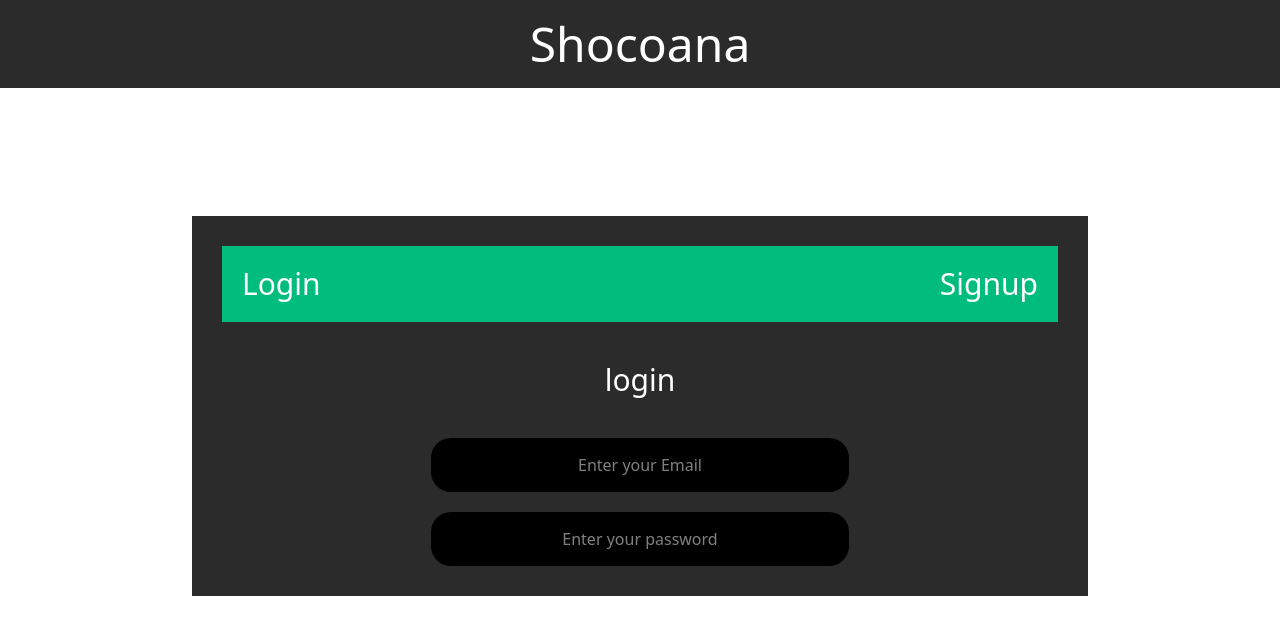
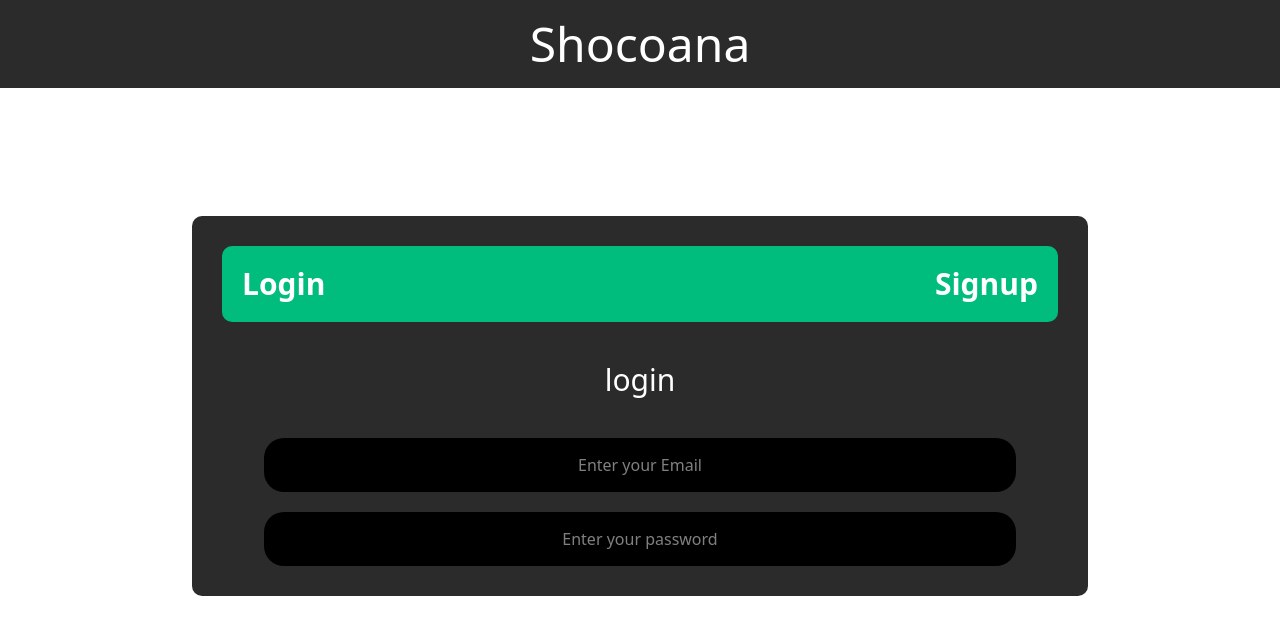
Before and after one commit to nima-ne/shocoana, a React (Vite) app: page /shocoana/login in a window 1280 px wide. Shown: the top 634 px of the page. Built offline with nearby package versions, Linux system fonts and the light colour scheme.

Commit message:
last version

```diff
--- /dev/null
+++ b/public/public/404.html
@@ -0,0 +1,4 @@
+<script>
+  const redirectTo = location.pathname + location.search + location.hash;
+  location.replace('/' + redirectTo);
+</script>
--- a/src/components/Login.jsx
+++ b/src/components/Login.jsx
@@ -8,14 +8,14 @@ export default function LoginF({ handleChange }) {
         <h2 className="text-center m-[40px] text-3xl text-white">login</h2>
         <div className="flex flex-col justify-center items-center gap-5 ">
           <Input
-            className="bg-black text-white w-[50%] text-center rounded-[20px] p-[15px] box-border"
+            className="bg-black text-white w-[90%] text-center rounded-[20px] p-[15px] box-border"
             type="email"
             placeholder="Enter your Email"
             name="name"
             onChange={handleChange}
           />
           <Input
-            className="bg-black text-white w-[50%] text-center rounded-[20px] p-[15px] box-border"
+            className="bg-black text-white w-[90%] text-center rounded-[20px] p-[15px] box-border"
             type="password"
             placeholder="Enter your password"
             name="lastName"
--- a/src/components/Signup.jsx
+++ b/src/components/Signup.jsx
@@ -8,28 +8,28 @@ export default function SignupF( {handleChange} ) {
         <h2 className="text-center m-[40px] text-3xl text-white">Signup</h2>
         <div className="flex flex-col justify-center items-center gap-5 ">
           <Input
-            className="bg-black text-white w-[50%] text-center rounded-[20px] p-[15px] box-border"
+            className="bg-black text-white w-[90%] text-center rounded-[20px] p-[15px] box-border"
             type="text"
             placeholder="Enter your name"
             name="name"
             onChange={handleChange}
           />
           <Input
-            className="bg-black text-white w-[50%] text-center rounded-[20px] p-[15px] box-border"
+            className="bg-black text-white w-[90%] text-center rounded-[20px] p-[15px] box-border"
             type="email"
             placeholder="Add your Email"
             name="lastName"
             onChange={handleChange}
           />
           <Input
-            className="bg-black text-white w-[50%] text-center rounded-[20px] p-[15px] box-border"
+            className="bg-black text-white w-[90%] text-center rounded-[20px] p-[15px] box-border"
             type="password"
             placeholder="your password"
             name="lastName"
             onChange={handleChange}
           />
           <Input
-            className="bg-black text-white w-[50%] text-center rounded-[20px] p-[15px] box-border"
+            className="bg-black text-white w-[90%] text-center rounded-[20px] p-[15px] box-border"
             type="password"
             placeholder="retype your password"
             name="lastName"
--- a/src/components/form.jsx
+++ b/src/components/form.jsx
@@ -3,74 +3,6 @@ import Input from "./Input";
 import { Link, Links } from "react-router-dom";
 import LoginF from "./login";
 import SignupF from "./Signup";
-
-// export default function Form() {
-//   const [Login, setLogin] = useState(true);
-//   const [Signup, setSignup] = useState(false);
-
-//   const handleLogin = (e) => {
-//     e.preventDefault();
-//     setLogin(true);
-//     setSignup(false);
-//   };
-//   const handleSignup = (e) => {
-//     e.preventDefault();
-//     setSignup(true);
-//     setLogin(false);
-//   };
-
-//     const [data, setData] = useState({
-//     name: "",
-//     lastName: "",
-//   });
-
-//   const handleChange = (e) => {
-//     setData((prevState) => {
-//       return {
-//         ...prevState,
-//         [e.target.name]: e.target.value,
-//       };
-//     });
-//   };
-
-//   const handleClick = (e) => {
-//     e.preventDefault();
-//     console.log(data);
-//   };
-
-//   return (
-//     <>
-//       <div className="w-[100%] bg-[#2b2b2b] text-center p-[20px]">
-//         <Link to="/" className="text-white text-5xl">
-//           Shocoana
-//         </Link>
-//       </div>
-
-//       <div className="w-[50%] bg-[#2b2b2b] mx-auto my-[100px] rounded-[25px]">
-//         <form onSubmit={handleClick}>
-//           <div className="w-[100%] flex flex-row justify-center items-center gap-[8%] p-[20px] font-bold box-border text-[20px]">
-//             <button onClick={handleLogin} className="text-white cursor-pointer">
-//               Login
-//             </button>
-//             <button
-//               onClick={handleSignup}
-//               className="text-white cursor-pointer"
-//             >
-//               Signup
-//             </button>
-//           </div>
-
-// <div  className="pb-[30px] box-border">
-//             {Login ? <LoginF handleChange={handleChange}/> : <SignupF handleChange={handleChange}/>}
-//                       <button type="submit" className="bg-green-600 text-white py-[20px] px-[40px] box-border rounded-[20px] mx-auto my-[80px] w-[40%]  block">Submit</button>
-// </div>
-
-//         </form>
-//       </div>
-//     </>
-//   );
-// }
-
 
 export default function form() {
   const [Login , setLogin] = useState(true)
@@ -92,12 +24,12 @@ export default function form() {
 <>
     <Link to="/" className="bg-[#2b2b2b] w-[100%] block text-center text-white text-5xl p-[20px]">Shocoana</Link>
 
-    <div className="bg-[#2b2b2b] w-[70%] p-[30px] box-border mx-auto my-[10%]">
+    <div className="bg-[#2b2b2b] w-[90%] p-[30px] box-border mx-auto my-[10%] rounded-[10px] md:w-[70%]">
 
-<div className="bg-emerald-500 text-white w-[100%] p-[20px] box-border flex flex-row justify-between items-center" >
+<div className="bg-emerald-500 text-white w-[100%] p-[20px] box-border flex flex-row justify-between items-center rounded-[10px]" >
 
-<button className="cursor-pointer text-3xl" onClick={loginHandle} >Login</button>
-<button className="cursor-pointer text-3xl" onClick={signupHandle}>Signup</button>
+<button className="cursor-pointer text-xl font-bold md:text-3xl" onClick={loginHandle} >Login</button>
+<button className="cursor-pointer text-xl font-bold md:text-3xl" onClick={signupHandle}>Signup</button>
 
 </div>
 
```
